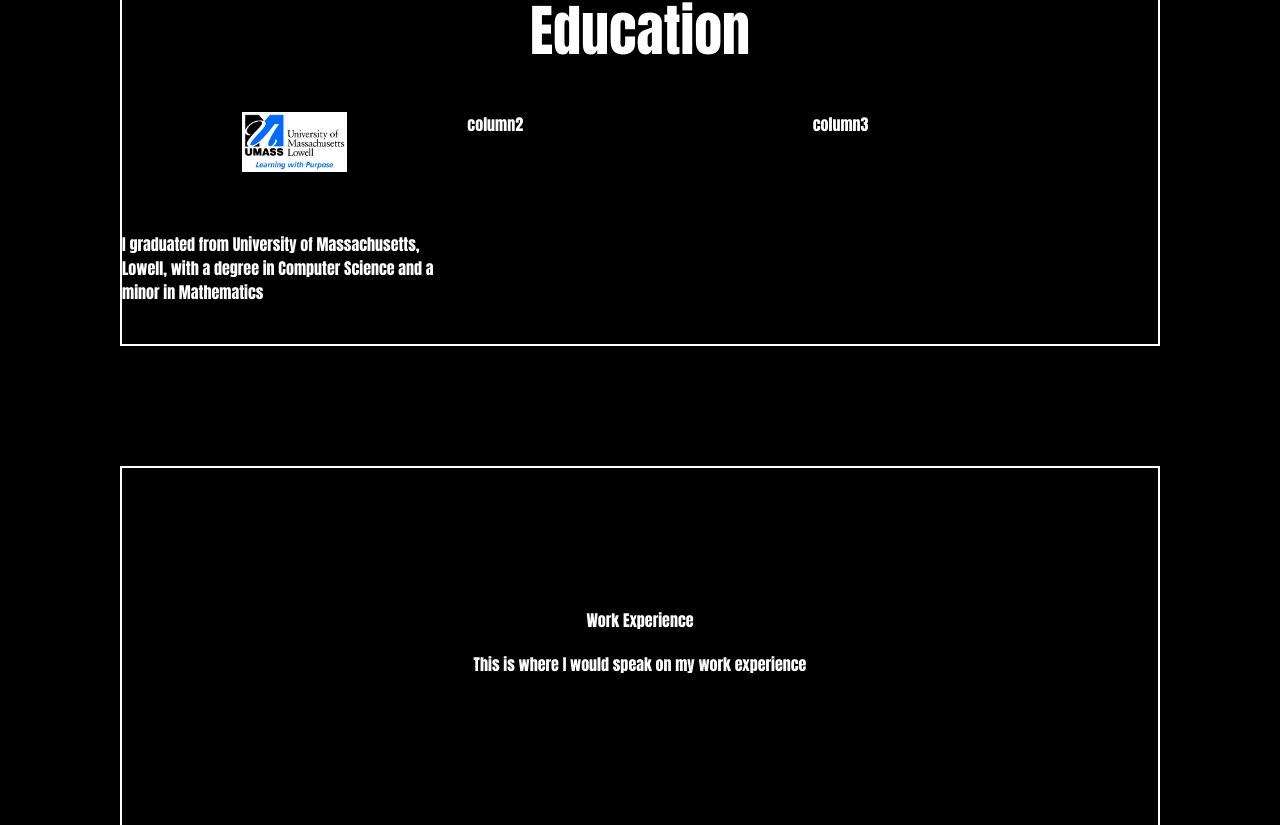
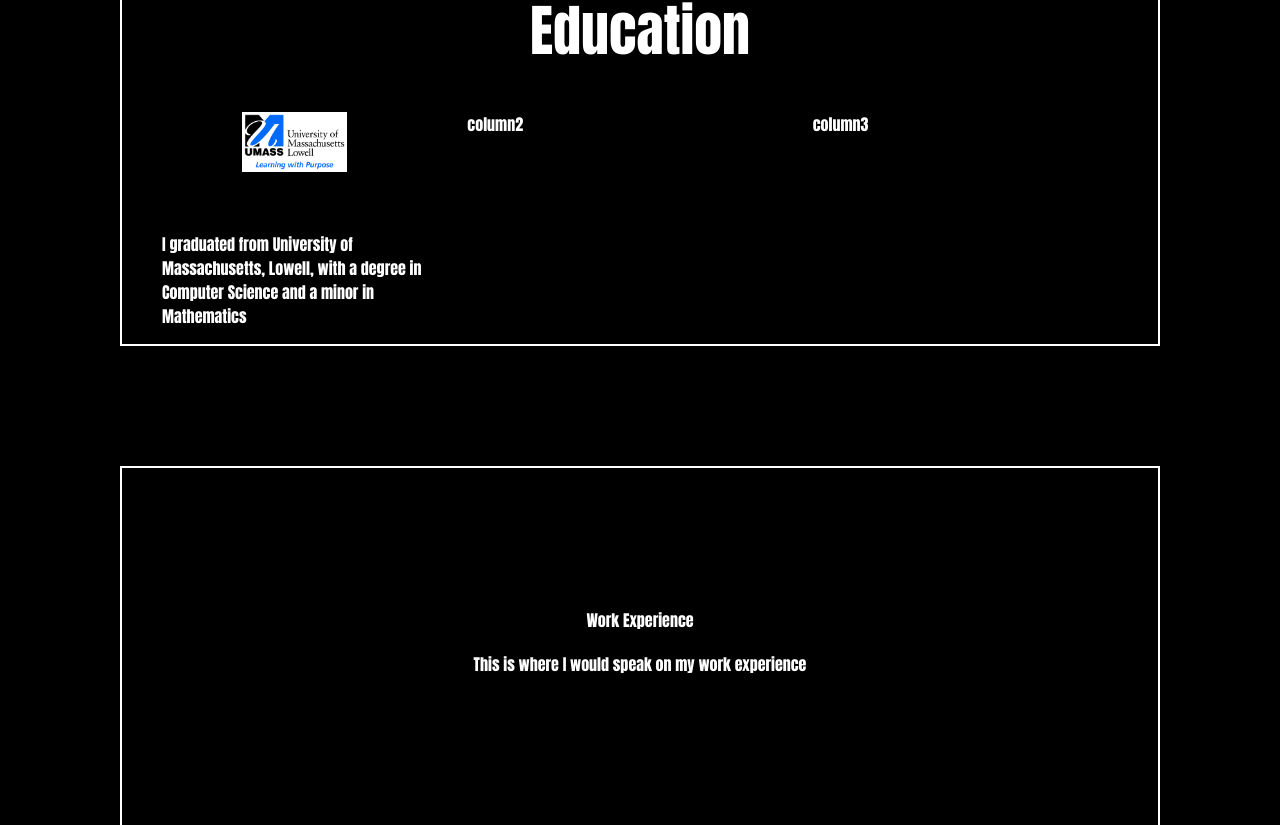
Before and after one commit to mjsvenson/portfoliowebsite, a Next.js app: page / in a window 1280 px wide. Shown: the part 724-1549 px from the top of the page. Built offline with nearby package versions, Linux system fonts and the light colour scheme.

Commit message:
Fixed issue with overlaying video ontop of navbar

```diff
--- a/src/app/Components/Education.tsx
+++ b/src/app/Components/Education.tsx
@@ -8,7 +8,7 @@ export default function Education() {
         <div id="title" className="text-white m-auto my-10 text-center text-[56px]"> Education </div>
         <div id="column1" className="text-white bg-black w-1/3 h-4/7 float-left">
             <div id="imageContainer" className='px-30'><Image src={UMLLogo} alt="UML Logo here" width={200} height={100} className='float-left border-white border-2'/></div>
-            <p className='my-30'>I graduated from University of Massachusetts, Lowell, with a degree in Computer Science and a minor in Mathematics</p>
+            <p className='my-30 mx-10'>I graduated from University of Massachusetts, Lowell, with a degree in Computer Science and a minor in Mathematics</p>
         </div>
         <div id="column2" className="text-white bg-black w-1/3 h-4/7 float-left">
             column2
--- a/src/app/Components/Intro.tsx
+++ b/src/app/Components/Intro.tsx
@@ -3,7 +3,7 @@ export default function Intro() {
     return (
      <div id="Intro">
        {/* Video Background */}
-       <video autoPlay muted loop className="">
+       <video autoPlay muted loop className="z-0">
           <source src="/Background.mp4" type="video/mp4" />
           Your browser does not support the video tag.
         </video>
--- a/src/app/Components/NavBar.tsx
+++ b/src/app/Components/NavBar.tsx
@@ -4,7 +4,7 @@ import Logo from "./Images/logo.png";
 
 export default function NavBar() {
   return (
-    <div id="NavBar" className="fixed mask-b-from-40% mask-b-to-90% bg-black w-[1910]">
+    <div id="NavBar" className="fixed mask-b-from-40% mask-b-to-90% bg-black w-[1910] z-1">
     <a href='#Intro'><Image src={Logo} alt="Logo" width={100} height={100} className='float-left'/></a>
       <a href="#CertificationSection" className="text-white float-right my-[30] mx-[20]"> Certifications </a>
       <a href="#ProjectSection" className="text-white float-right my-[30] mx-[20]"> Projects </a>
```
